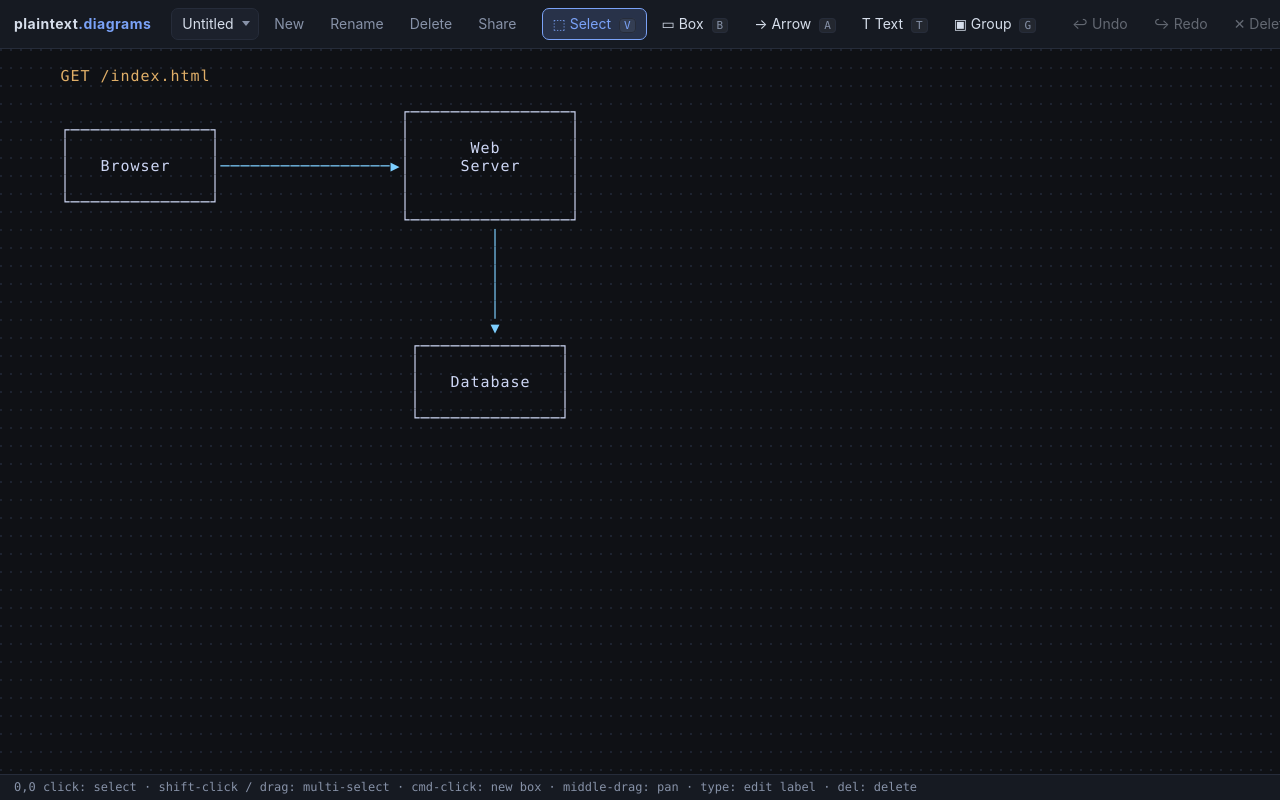
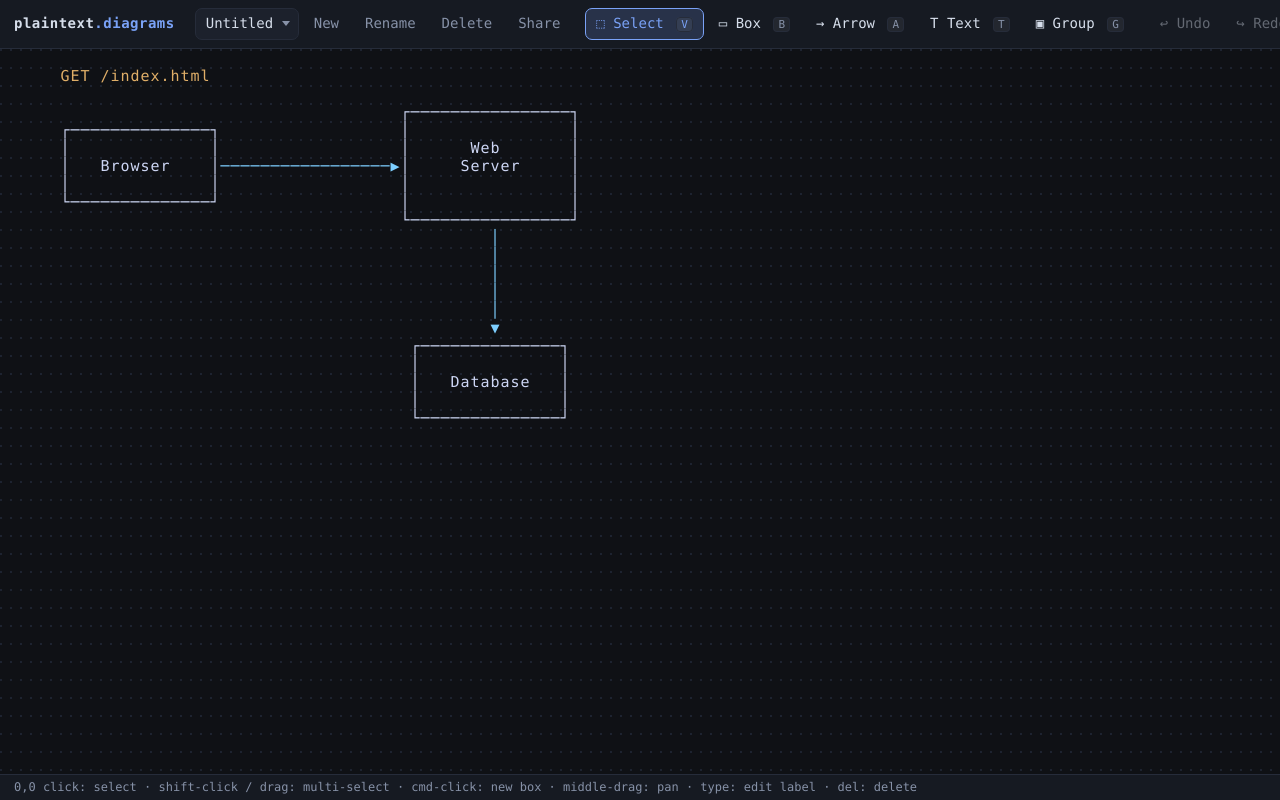
Before and after one commit to melonmanchan/plaintext.diagrams, a website built with Vite: page index.html in a window 1280 px wide. Built offline with nearby package versions, Linux system fonts and the light colour scheme; files whose address does not match are found by name.

Commit message:
Add atkinson font

```diff
--- a/package.json
+++ b/package.json
@@ -20,6 +20,7 @@
     "vitest": "^2.1.1"
   },
   "dependencies": {
-    "@dagrejs/dagre": "^3.1.1"
+    "@dagrejs/dagre": "^3.1.1",
+    "@fontsource/atkinson-hyperlegible-mono": "^5.3.0"
   }
 }
--- a/playwright.config.ts
+++ b/playwright.config.ts
@@ -5,6 +5,7 @@ export default defineConfig({
   fullyParallel: true,
   retries: process.env.CI ? 2 : 0,
   reporter: [['list'], ['html', { open: 'never' }]],
+  snapshotPathTemplate: '{testDir}/{testFileName}-snapshots/{arg}{ext}',
   use: {
     baseURL: 'http://localhost:5199',
     viewport: { width: 1400, height: 900 },
--- a/src/constants.ts
+++ b/src/constants.ts
@@ -2,7 +2,7 @@ export const CW = 10, CH = 18;            // cell size, px
 export const COLS = 200, ROWS = 100;      // minimum world size, cells
 export const MAX_COLS = 1000, MAX_ROWS = 500; // hard world cap
 export const GROW_MARGIN = 30;            // free cells kept beyond content
-export const FONT = '15px "SF Mono", ui-monospace, Menlo, Consolas, monospace';
+export const FONT = '15px "Atkinson Hyperlegible Mono", ui-monospace, Menlo, Consolas, monospace';
 
 export const STORE_INDEX = 'ptd:index';
 export const DOC_KEY = (id: string) => 'ptd:doc:' + id;
--- a/src/main.ts
+++ b/src/main.ts
@@ -1,5 +1,5 @@
 import './style.css';
-import { LEGACY_KEY, LEGACY_PREFIX, STORE_INDEX } from './constants';
+import { FONT, LEGACY_KEY, LEGACY_PREFIX, STORE_INDEX } from './constants';
 import { exportAscii } from './export';
 import { decodeShareLink, encodeShareLink, remapIds } from './interop';
 import { initInteractions } from './interactions';
@@ -65,13 +65,26 @@ function boot(): void {
   updateProjectBar();
 }
 
+async function loadAppFonts(): Promise<void> {
+  try {
+    await document.fonts.load(FONT, 'plaintext.diagrams Browser Web Server Database');
+    await document.fonts.ready;
+  } catch { /* render with fallback fonts if the Font Loading API is unavailable */ }
+}
+
+async function start(): Promise<void> {
   migrateLegacyStore();
   loadZoom();
   boot();
   setupCanvas();
   initUi();
   initInteractions();
+  await loadAppFonts();
   render();
+  void importShareHash();
+  addEventListener('hashchange', () => void importShareHash());
+  window.__app = appHook;
+}
 
 /** A #s= share link imports as a new project (existing projects untouched). */
 async function importShareHash(): Promise<void> {
@@ -98,14 +111,13 @@ async function importShareHash(): Promise<void> {
   updateProjectBar();
   render();
 }
-void importShareHash();
-addEventListener('hashchange', () => void importShareHash());
 
 // test hook
 declare global {
   interface Window { __app: unknown }
 }
-window.__app = {
+
+const appHook = {
   get doc() { return app.doc; },
   set doc(d: DocState) { app.doc = d; app.selection = new Set(); render(); },
   get selection() { return [...app.selection]; },
@@ -123,3 +135,5 @@ window.__app = {
     return location.origin + location.pathname + '#s=' + await encodeShareLink(name, app.doc.shapes);
   },
 };
+
+void start();
--- a/src/style.css
+++ b/src/style.css
@@ -1,3 +1,12 @@
+@font-face {
+  font-family: "Atkinson Hyperlegible Mono";
+  font-style: normal;
+  font-display: block;
+  font-weight: 400;
+  src: url("@fontsource/atkinson-hyperlegible-mono/files/atkinson-hyperlegible-mono-latin-400-normal.woff2") format("woff2");
+  unicode-range: U+0000-00FF,U+0131,U+0152-0153,U+02BB-02BC,U+02C6,U+02DA,U+02DC,U+0304,U+0308,U+0329,U+2000-206F,U+20AC,U+2122,U+2191,U+2193,U+2212,U+2215,U+FEFF,U+FFFD;
+}
+
 :root {
   --bg: #0f1115;
   --panel: #161a22;
@@ -7,7 +16,7 @@
   --muted: #8792a8;
   --accent: #7aa2f7;
   --accent-dim: rgba(122, 162, 247, 0.18);
-  --mono: "SF Mono", ui-monospace, Menlo, Consolas, monospace;
+  --mono: "Atkinson Hyperlegible Mono", ui-monospace, Menlo, Consolas, monospace;
 }
 
 * { box-sizing: border-box; }
@@ -17,7 +26,7 @@ html, body {
   margin: 0;
   background: var(--bg);
   color: var(--fg);
-  font: 14px/1.4 -apple-system, BlinkMacSystemFont, "Segoe UI", sans-serif;
+  font: 14px/1.4 var(--mono);
   overflow: hidden; /* fallback */
   overflow: clip;   /* blocks focus/programmatic body scroll */
 }
```
Also changed, not shown: e2e/visual.spec.ts (+4 -7 lines), .github/workflows/pr.yml, 2 other files. Lines whose indentation alone changed are shown as unchanged.
